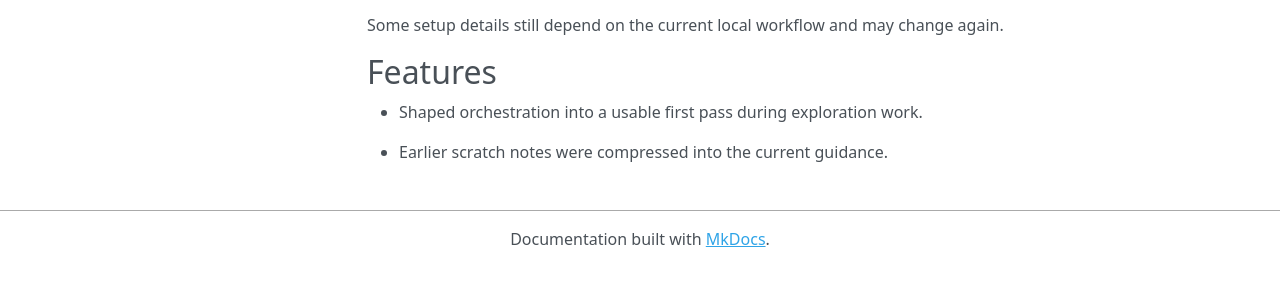
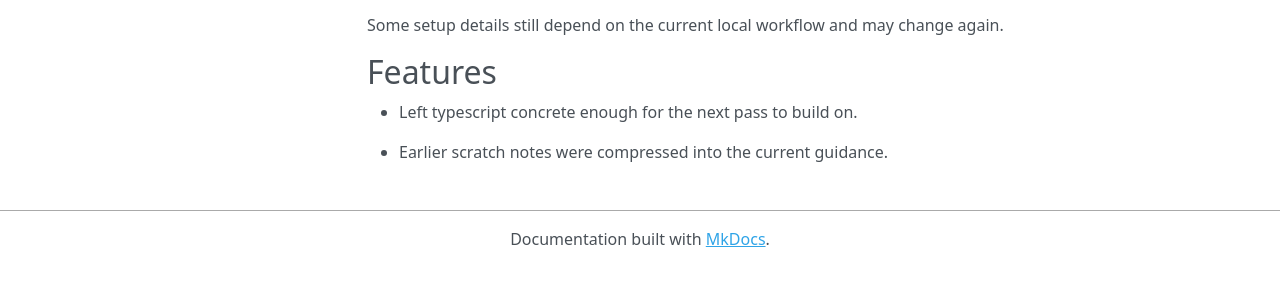
Before and after one commit to sebastianspicker/rae, an MkDocs documentation site: the page built from docs/INDEX.md, in a window 1280 px wide. Shown: the part 553-839 px from the top of the page. Built offline with MkDocs 1.6.1, drawn with Linux system fonts in a browser that asks for light colours; nearby versions of some CDN libraries.

```diff
--- a/docs/INDEX.md
+++ b/docs/INDEX.md
@@ -19,6 +19,6 @@
 Some setup details still depend on the current local workflow and may change again.
 
 ## Features
-- Shaped orchestration into a usable first pass during exploration work.
+- Left typescript concrete enough for the next pass to build on.
 
 - Earlier scratch notes were compressed into the current guidance.
--- a/docs/javascripts/mathjax.js
+++ b/docs/javascripts/mathjax.js
@@ -23,3 +23,8 @@
 export function separate_runtime_evals_and_docs_into_clearer_layersService() {
   return { scope: "separate runtime evals and docs into clearer layers", status: "ready" };
 }
+
+// current lane: typescript
+export function typescriptService() {
+  return { scope: "typescript", status: "ready" };
+}
```
